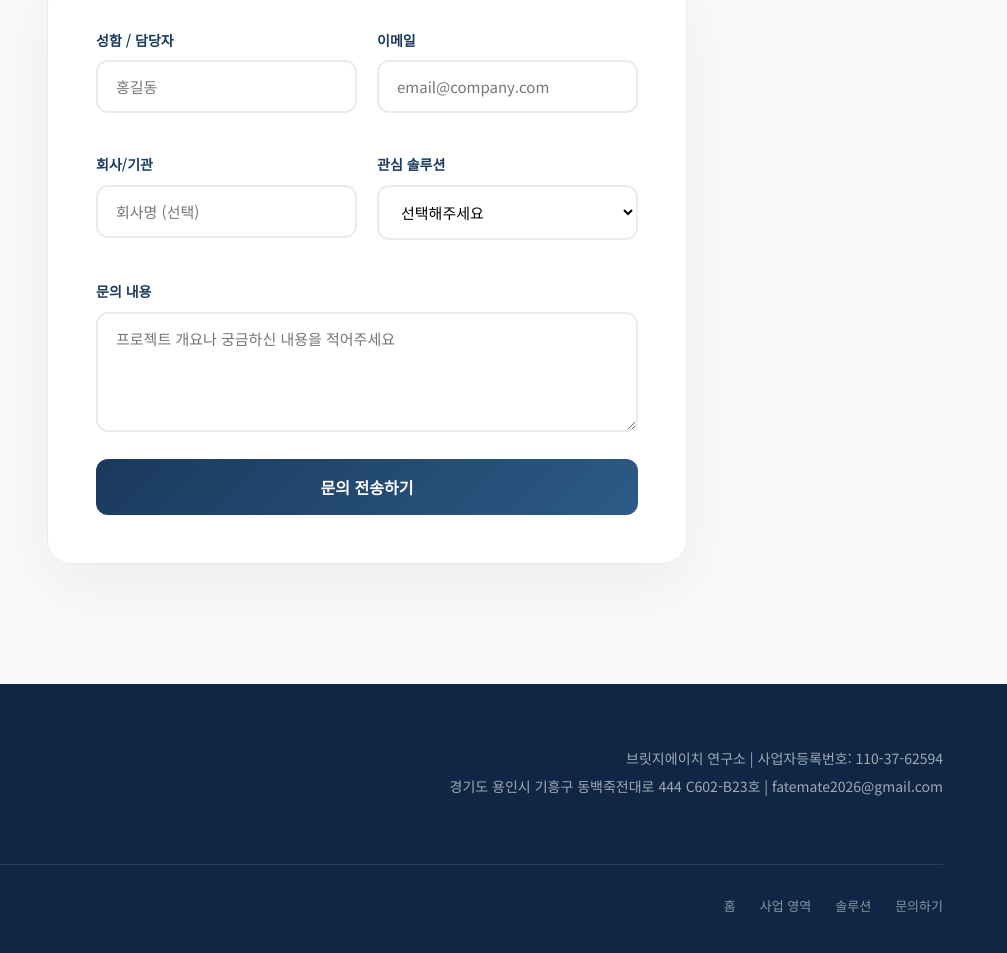
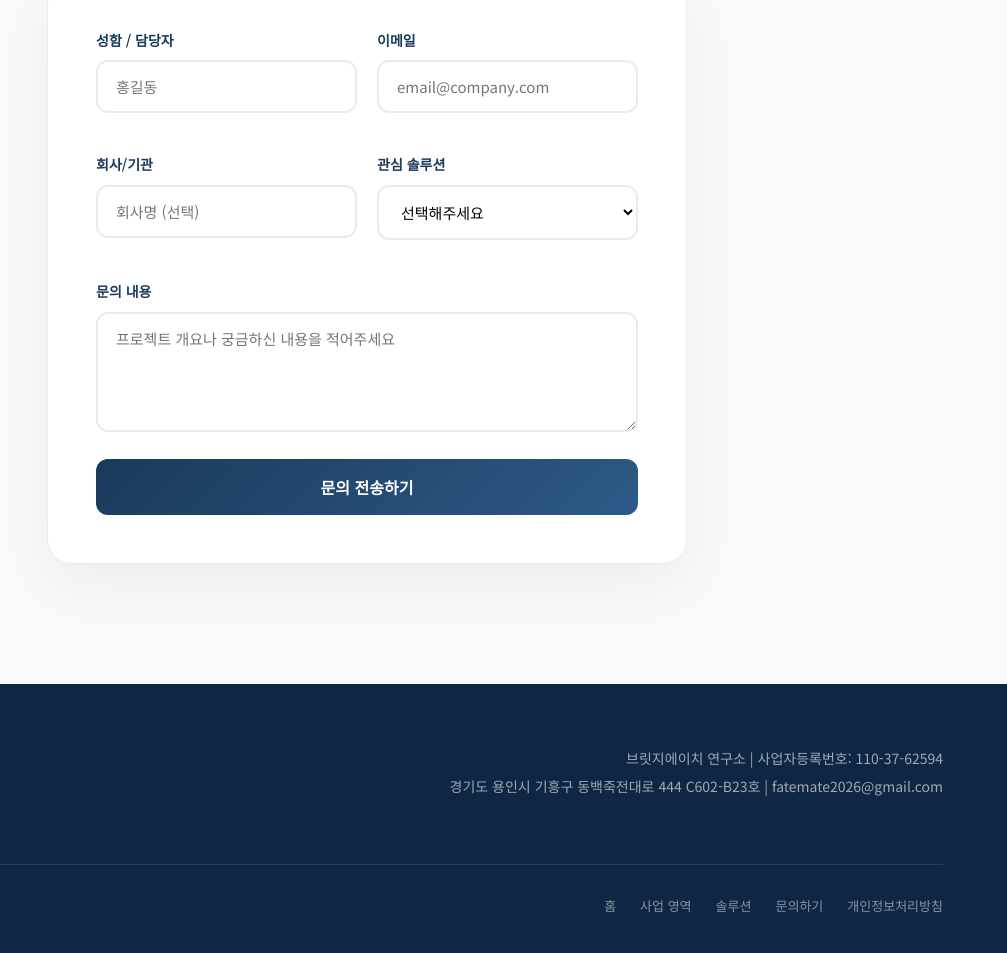
Before and after one commit to sangmin-cmd/bridgeh-website, a website: page index.html in a window 1280 px wide. Shown: the part 5189-6142 px from the top of the page, 273-1280 px from the left. Drawn offline with Linux system fonts and the light colour scheme; animation ran at ten frames a second.

Commit message:
Add privacy policy link to footer

```diff
--- a/index.html
+++ b/index.html
@@ -3451,6 +3451,7 @@
                     <a href="#services">사업 영역</a>
                     <a href="#solutions">솔루션</a>
                     <a href="#contact">문의하기</a>
+                    <a href="/privacy.html">개인정보처리방침</a>
                 </div>
             </div>
         </div>
```
